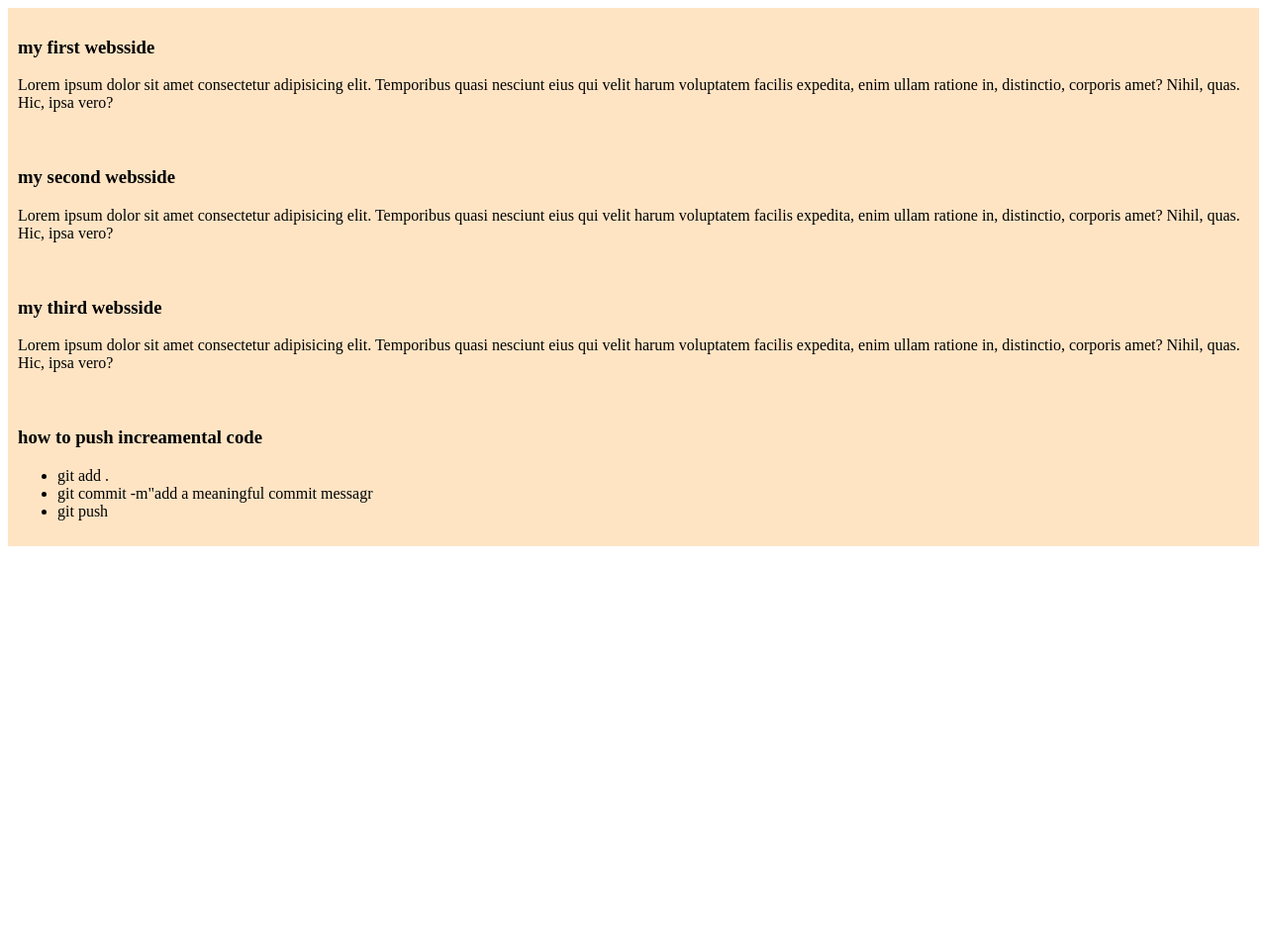
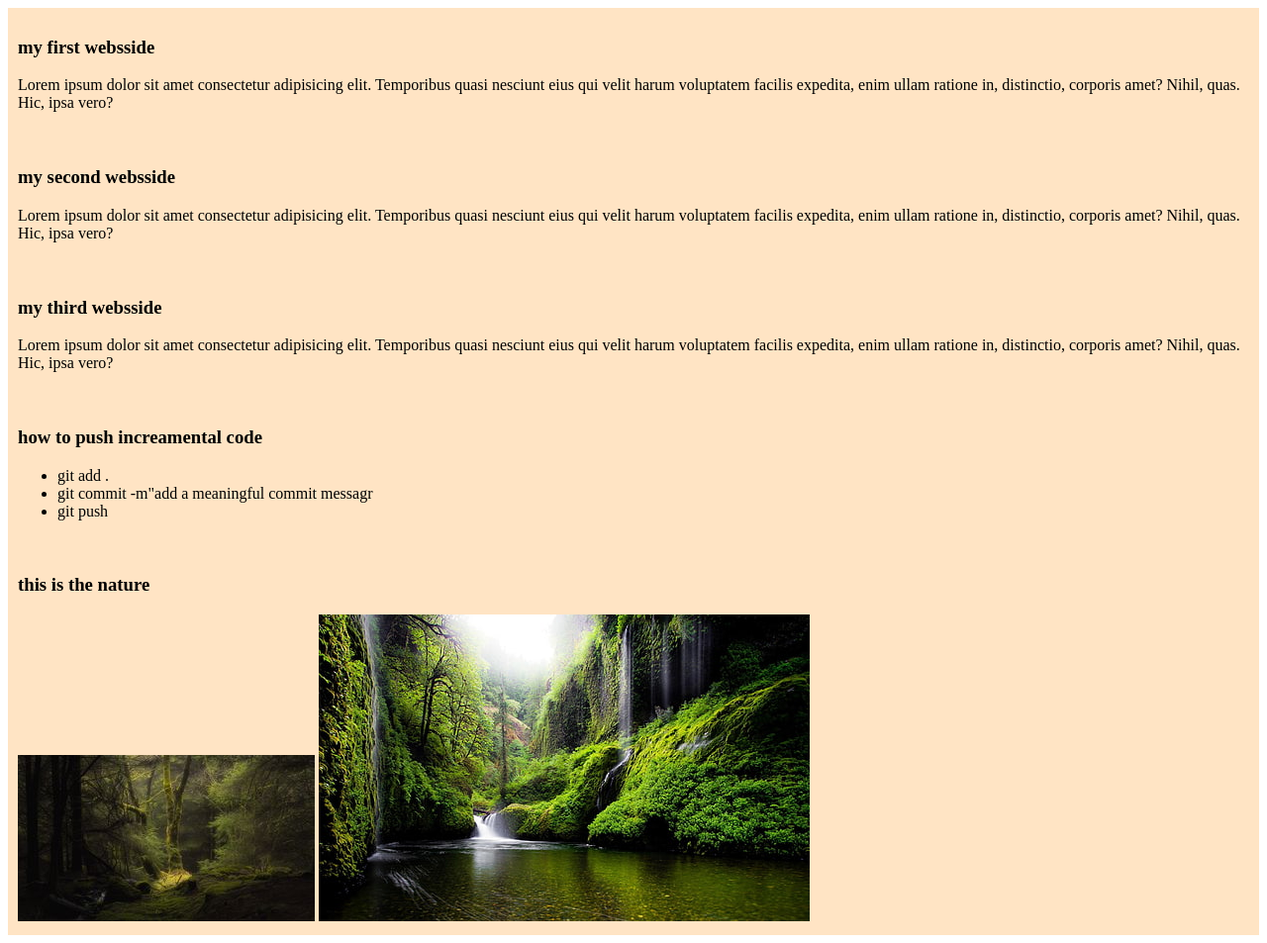
Before and after one commit to nasir601/my-hard-webside, a plain HTML site: page index.html in a window 1280 px wide. Shown: the whole page at 99% size. Before the commit the page ends 800 px from the top, so only its background shows below. Drawn offline with Linux system fonts and the light colour scheme.

Commit message:
added photo nature

```diff
--- a/index.html
+++ b/index.html
@@ -28,5 +28,10 @@
             <li>git push</li>
         </ul>
     </div>
+    <div>
+        <h3>this is the nature</h3>
+        <img src="images/forest_fog_trees_126479_300x168.jpg" alt="">
+        <img src="images/laptop-backgrounds-nature-images-1920x1200-wallpaper-thumb.jpg" alt="">
+    </div>
 </body>
 </html>
```
Also changed, not shown: images/187543-nature-wood-trees-forest-leaves-road-grass-sun_rays-branch-shadow-748x468.jpg (added), images/forest_fog_trees_126479_300x168.jpg (added), images/laptop-backgrounds-nature-images-1920x1200-wallpaper-thumb.jpg (added), images/pexels-iriser-2781760.jpg (added), images/wallpaper2you_513542.jpg (added).
